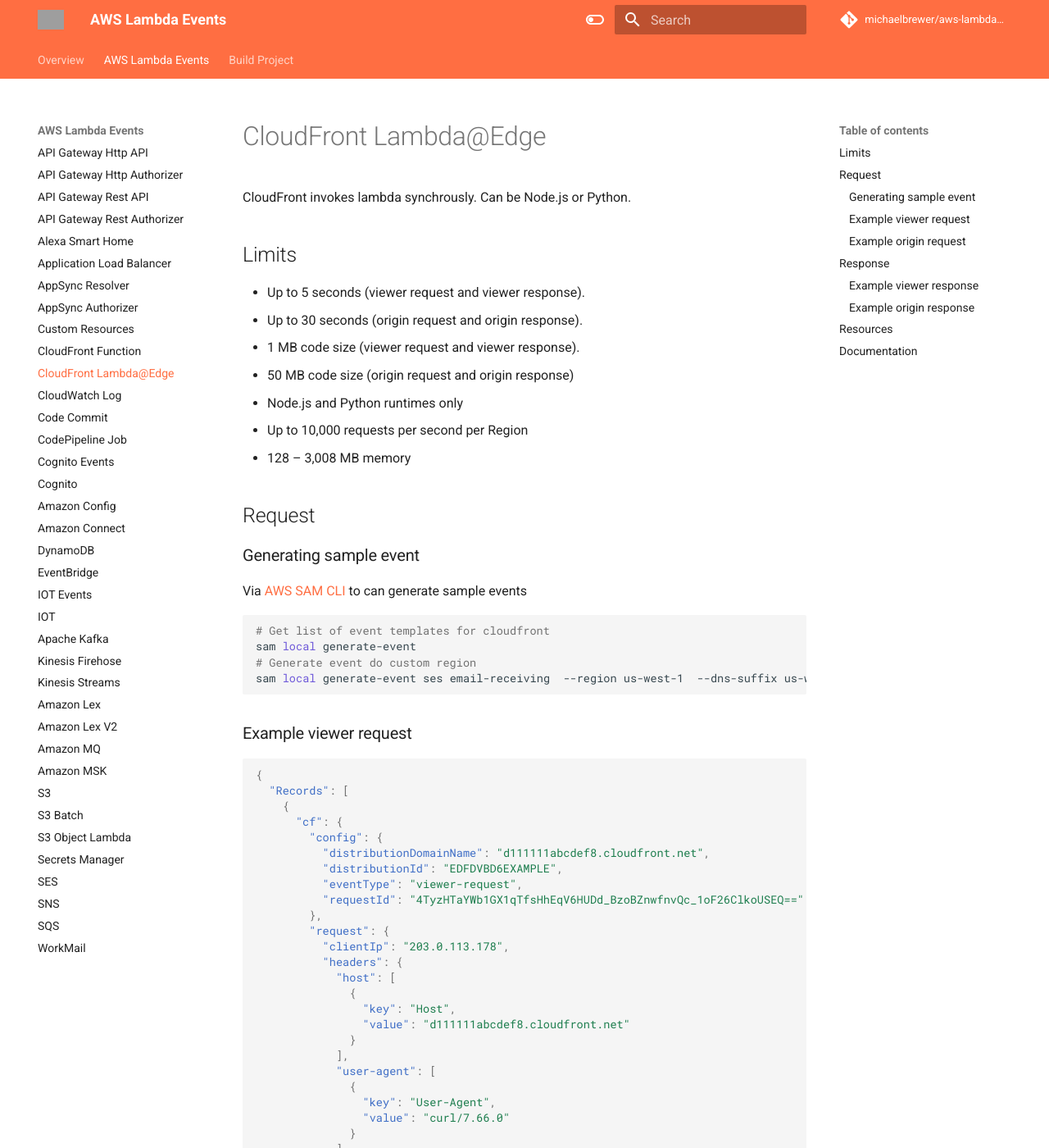
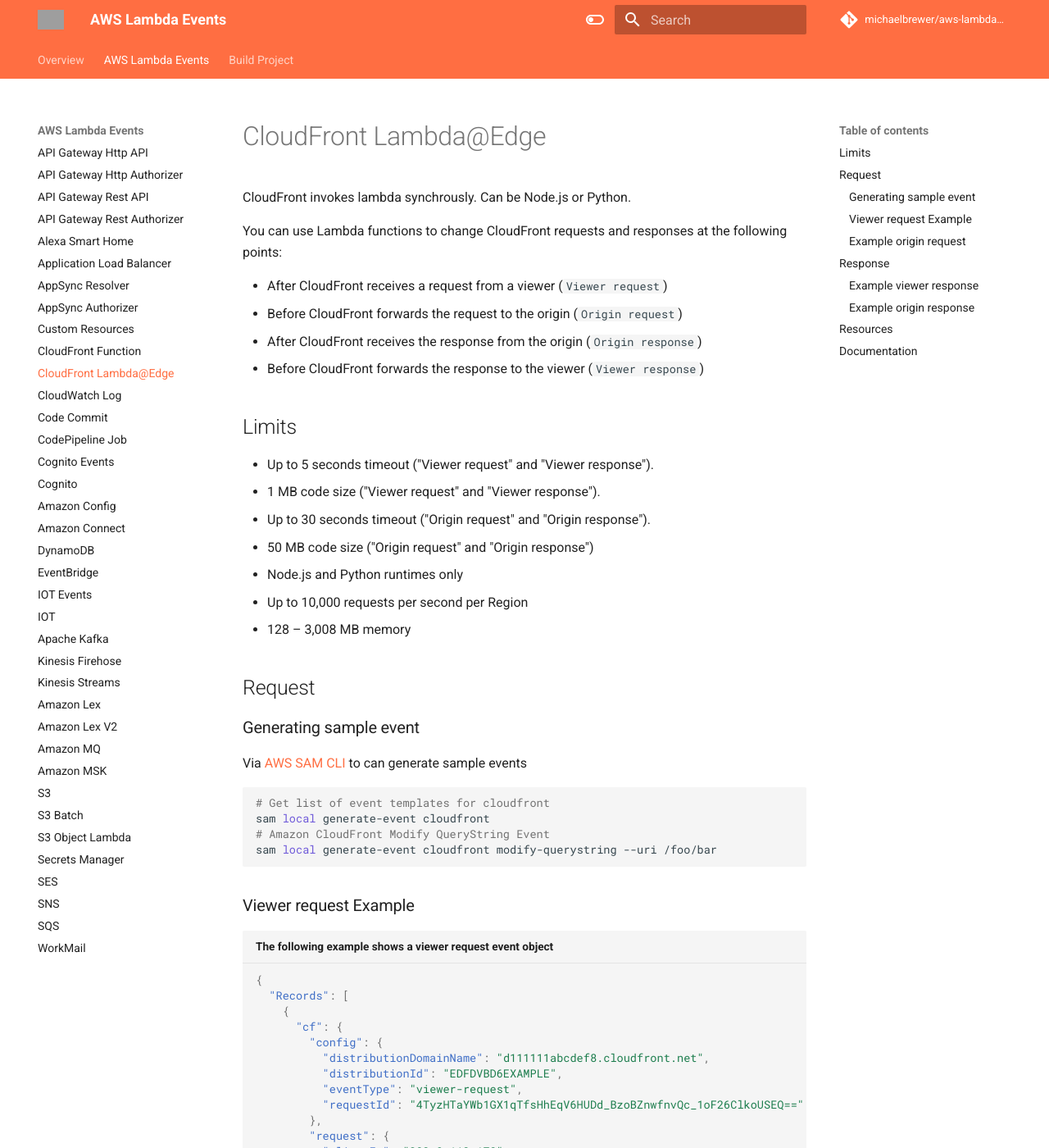
Before and after one commit to michaelbrewer/aws-lambda-events, an MkDocs documentation site: the page built from docs/cloudfront-lambda-edge.md, in a window 1280 px wide and 1400 px high. Shown: the whole window at 82% size. Built offline with MkDocs 1.6.1 and Material for MkDocs 9.7.7, drawn with Linux system fonts in a browser that asks for light colours; comment, search, counter and statistics services are not loaded; some of the changed text lies outside the part shown; grey boxes are pictures that could not be loaded.

Commit message:
feat(lambda-edge): Some corrections

````diff
--- a/docs/cloudfront-lambda-edge.md
+++ b/docs/cloudfront-lambda-edge.md
@@ -2,12 +2,19 @@
 
 CloudFront invokes lambda synchrously. Can be Node.js or Python.
 
+You can use Lambda functions to change CloudFront requests and responses at the following points:
+
+- After CloudFront receives a request from a viewer (`Viewer request`)
+- Before CloudFront forwards the request to the origin (`Origin request`)
+- After CloudFront receives the response from the origin (`Origin response`)
+- Before CloudFront forwards the response to the viewer (`Viewer response`)
+
 ## Limits
 
-- Up to 5 seconds (viewer request and viewer response).
-- Up to 30 seconds (origin request and origin response).
-- 1 MB code size (viewer request and viewer response).
-- 50 MB code size (origin request and origin response)
+- Up to 5 seconds timeout ("Viewer request" and "Viewer response").
+- 1 MB code size ("Viewer request" and "Viewer response").
+- Up to 30 seconds timeout ("Origin request" and "Origin response").
+- 50 MB code size ("Origin request" and "Origin response")
 - Node.js and Python runtimes only
 - Up to 10,000 requests per second per Region
 - 128 – 3,008 MB memory
@@ -21,15 +28,14 @@
 
 ```shell
 # Get list of event templates for cloudfront
-sam local generate-event
-# Generate event do custom region
-sam local generate-event ses email-receiving  --region us-west-1  --dns-suffix us-west-1.amazonaws.com
+sam local generate-event cloudfront
+# Amazon CloudFront Modify QueryString Event
+sam local generate-event cloudfront modify-querystring --uri /foo/bar
 ```
 
+### Viewer request Example
 
-### Example viewer request
-
-```json
+```json title="The following example shows a viewer request event object"
 {
   "Records": [
     {
@@ -74,7 +80,7 @@
 
 ### Example origin request
 
-```json
+```json title="The following example shows an origin request event object"
 {
   "Records": [
     {
@@ -149,7 +155,7 @@
 
 ### Example viewer response
 
-```json
+```json title="The following example shows a viewer response event object"
 {
   "Records": [
     {
@@ -266,7 +272,7 @@
 
 ### Example origin response
 
-```json
+```json title="The following example shows an origin response event object"
 {
   "Records": [
     {
@@ -407,6 +413,11 @@
 
 - [Typescript - cloudfront-request.d.ts](https://github.com/DefinitelyTyped/DefinitelyTyped/blob/master/types/aws-lambda/trigger/cloudfront-request.d.ts) - NPM `@types/aws-lambda`
 
+Examples
+
+- [Lambda@Edge example functions](https://docs.aws.amazon.com/AmazonCloudFront/latest/DeveloperGuide/lambda-examples.html)
+
 ## Documentation
 
+- [Using AWS Lambda with CloudFront Lambda@Edge](https://docs.aws.amazon.com/lambda/latest/dg/lambda-edge.html)
 - [Lambda@Edge event structure](https://docs.aws.amazon.com/AmazonCloudFront/latest/DeveloperGuide/lambda-event-structure.html)
````
